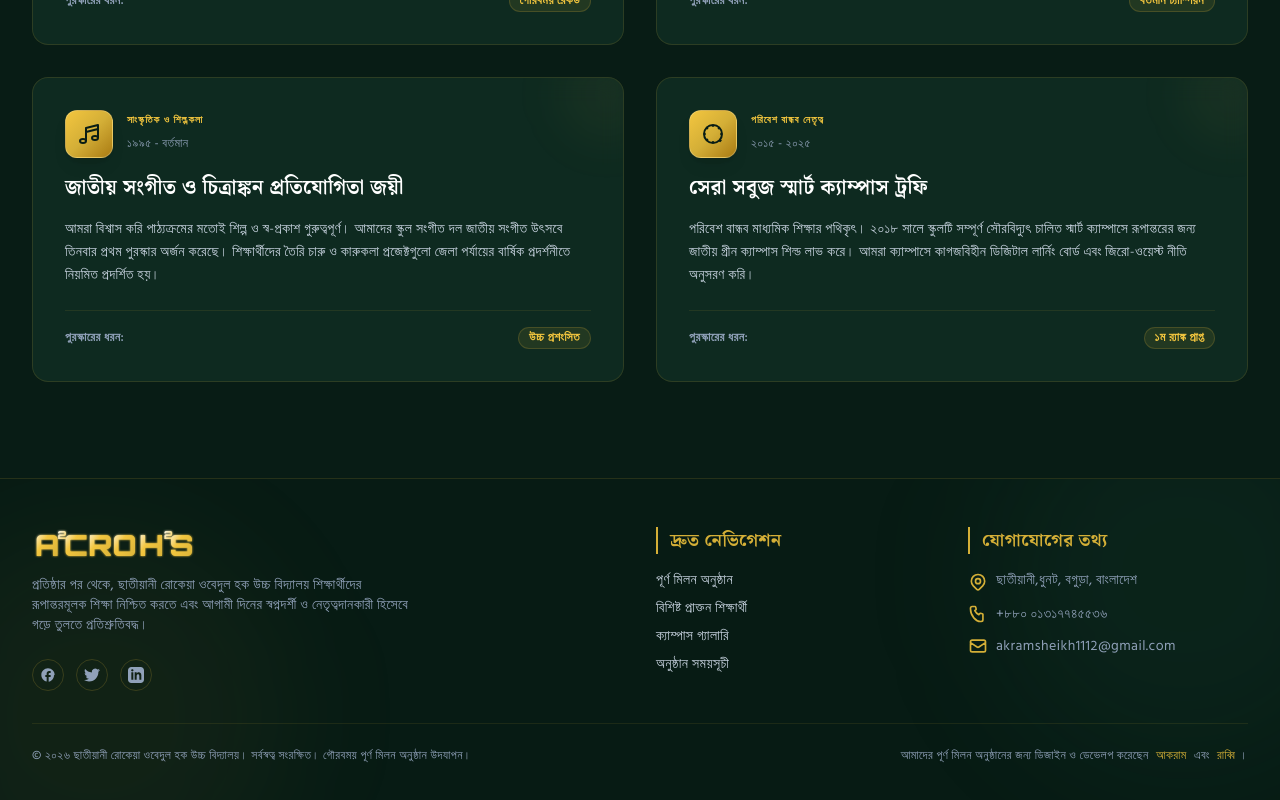
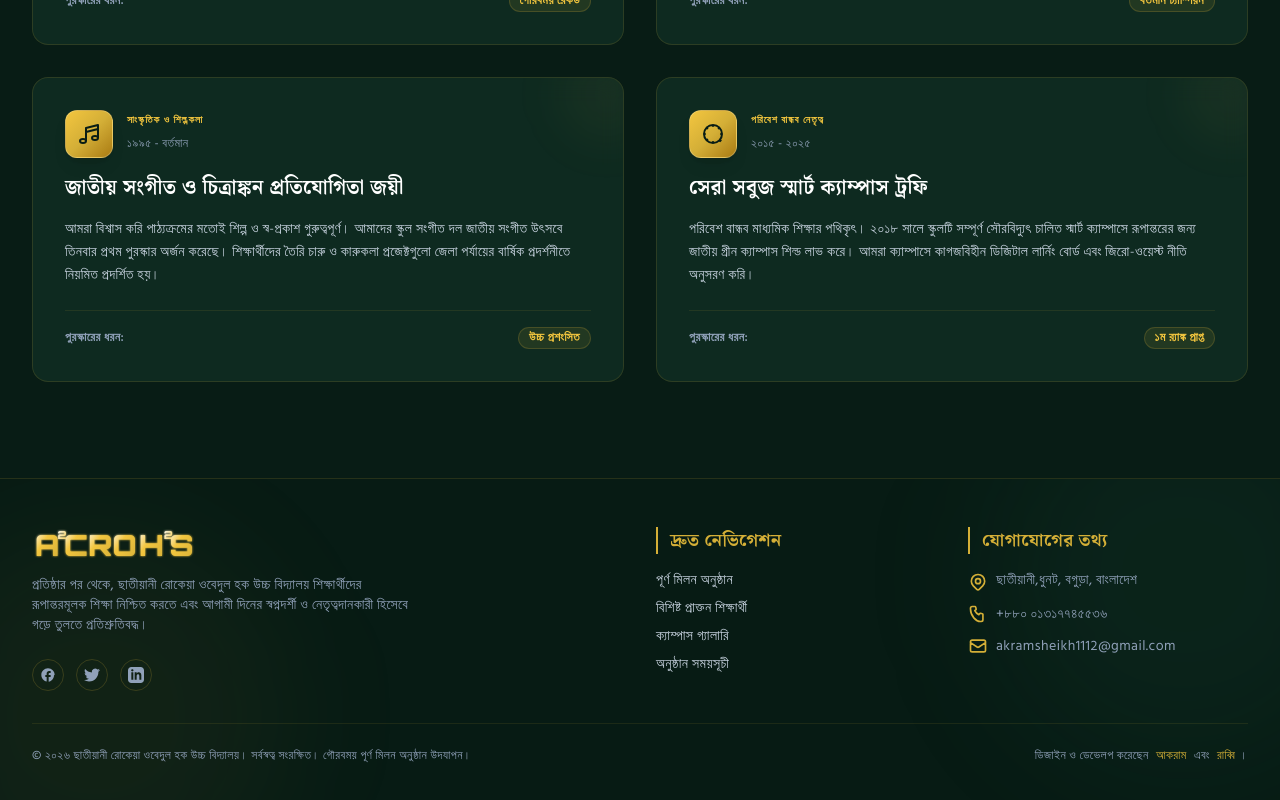
Before and after one commit to Akramsarker/school-website-project, a Nuxt app: page / in a window 1280 px wide. Shown: the part 9391-10191 px from the top of the page. Built offline with nearby package versions, Linux system fonts and the light colour scheme.

Commit message:
Update social media links and copyright year in AppFooter component

```diff
--- a/components/AppFooter.vue
+++ b/components/AppFooter.vue
@@ -102,11 +102,11 @@
       <!-- Divider -->
       <div
         class="border-t border-gold/10 mt-8 pt-6 flex flex-col md:flex-row items-center justify-between text-xs text-slate-400">
-        <p>
+        <p class="text-center md:text-left">
           © ২০২৬ ছাতীয়ানী রোকেয়া ওবেদুল হক উচ্চ বিদ্যালয়। সর্বস্বত্ব সংরক্ষিত। গৌরবময় পূর্ণ মিলন অনুষ্ঠান উদযাপন।
         </p>
-        <p class="mt-2 md:mt-0 text-slate-400">
-          আমাদের পূর্ণ মিলন অনুষ্ঠানের জন্য ডিজাইন ও ডেভেলপ করেছেন
+        <p class="mt-2 md:mt-0 text-slate-400 text-center md:text-right">
+          ডিজাইন ও ডেভেলপ করেছেন
           <a href="https://www.facebook.com/md.akram.shekh.146" target="_blank" class="text-gold hover:underline transition-all font-medium mx-1">আকরাম</a>
           এবং
           <a href="https://www.facebook.com/rabbilifestyle" target="_blank" class="text-gold hover:underline transition-all font-medium mx-1">রাব্বি</a>।
```
